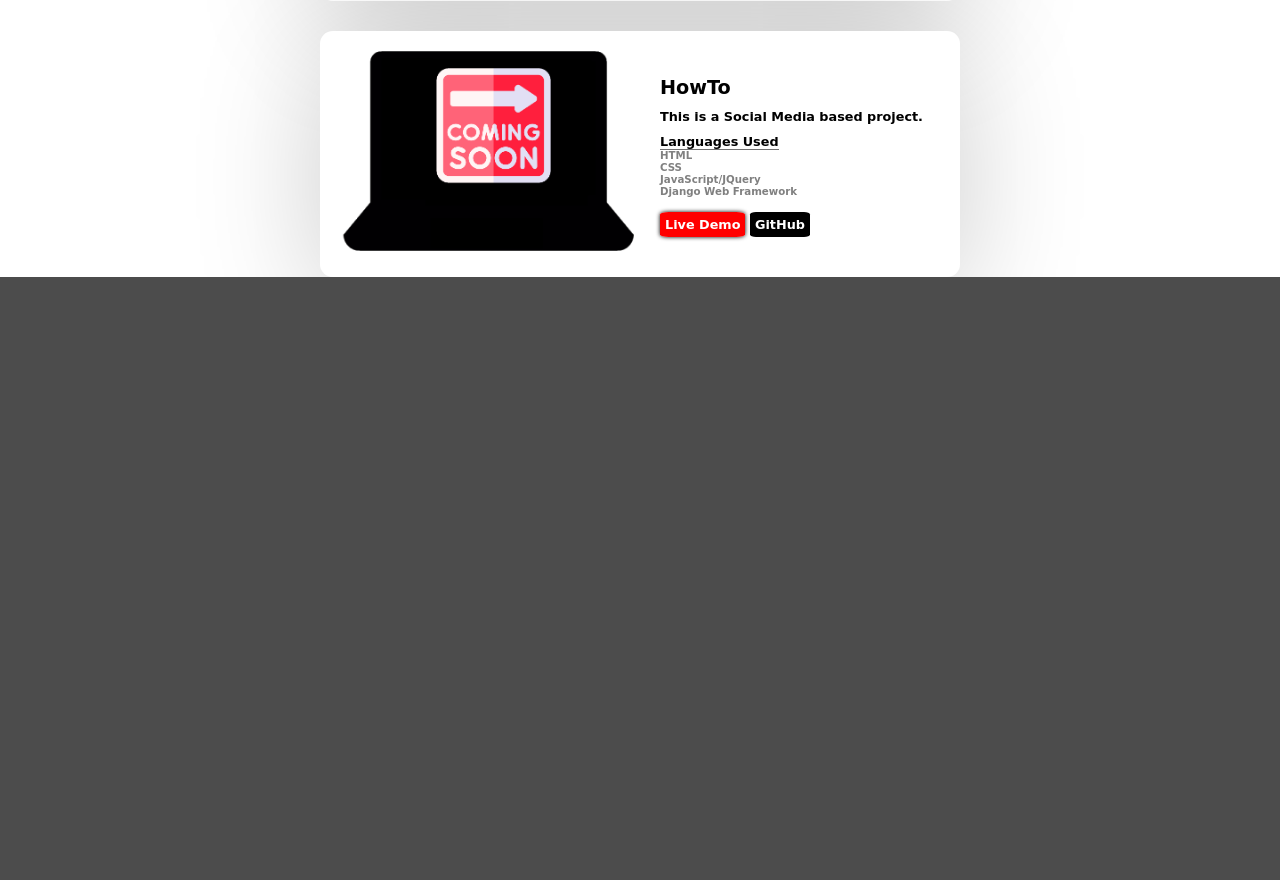
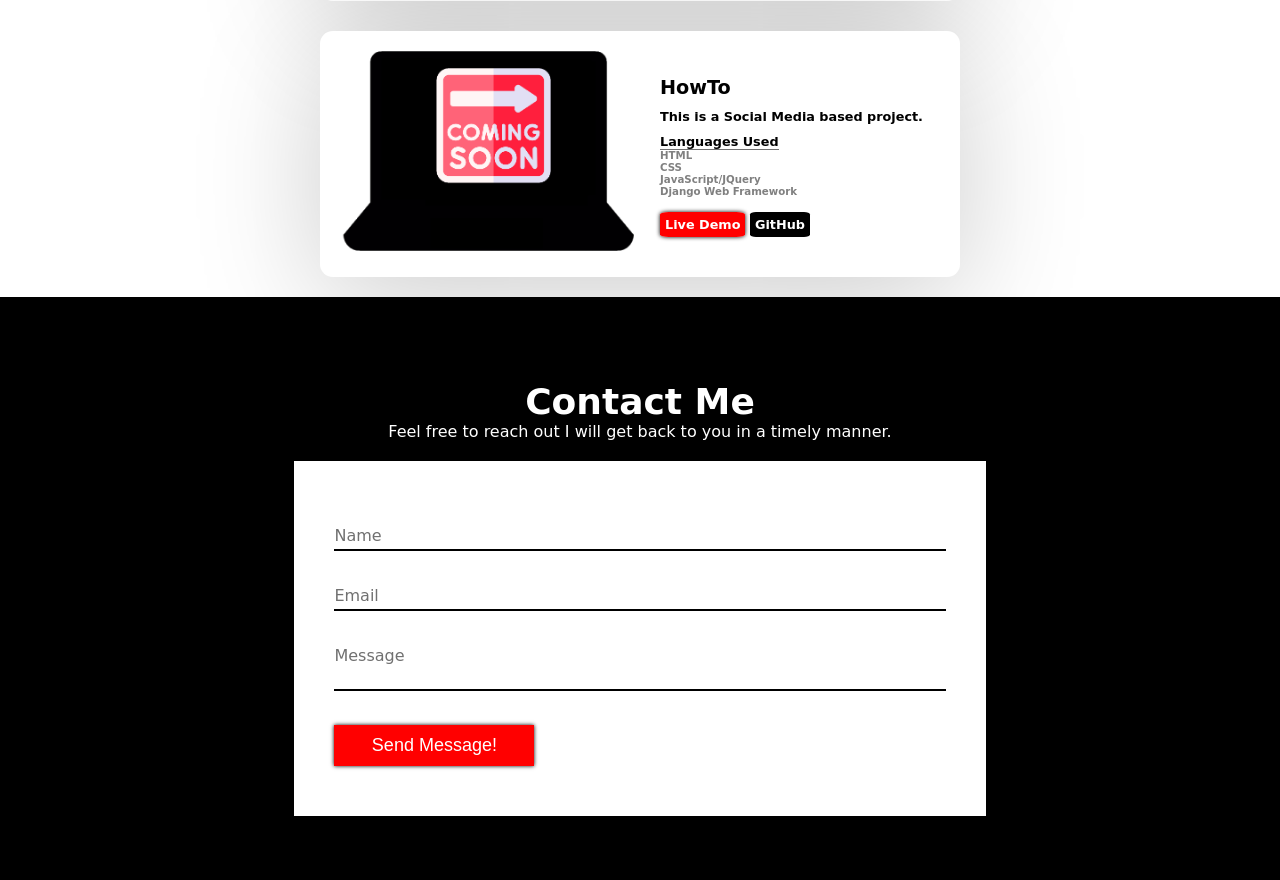
Before and after one commit to SosaTheHustler/My-Portfolio, a PHP site: page / in a window 1280 px wide. Shown: the part 1204-2084 px from the top of the page. Before the commit the page ends 1481 px from the top, so only its background shows below. Run offline with PHP 8.4, Linux system fonts and the light colour scheme.

Commit message:
added contact section

```diff
--- a/index.html
+++ b/index.html
@@ -22,9 +22,9 @@
         </div>
 
         <ul class="menu">
-            <li class="nav_item"><a href='#'>Resume</a></li>
+            <li class="nav_item"><a href=''>Resume</a></li>
             <li class="nav_item"><a href='#projects'>Projects</a></li>
-            <li class="nav_item"><a href='#'>Contact</a></li>
+            <li class="nav_item"><a href='#contact'>Contact</a></li>
         </ul>
         <div class="burger">
             <div class="line1"></div>
@@ -77,6 +77,32 @@
             </div>
         </div>
     </div>
+
+    <div id="contact">
+        <div class="content">
+            <h2>Contact Me</h2>
+            <p>Feel free to reach out I will get back to you in a timely manner.</p>
+        </div>
+        <div class="contact-form">
+            <form action="https://formsubmit.co/arcane1241@gmail.com" method="POST">
+                <div class="input-box">
+                    <input type="text" name='Name' required>
+                    <span>Name</span>
+                </div>
+                <div class="input-box">
+                    <input type="text" name='Email' required>
+                    <span>Email</span>
+                </div>
+                <div class="input-box">
+                    <textarea required name='Message'></textarea>
+                    <span>Message</span>
+                </div>
+                <div class="input-box">
+                    <input type="submit" name='' value='Send Message!'>
+                </div>
+            </form>
+        </div>
+    </div>
     <script src="app.js"></script>
 </body>
 </html>
--- a/styles.css
+++ b/styles.css
@@ -224,6 +224,90 @@
     color: gray;
 }
 
+/*****************
+CONTACT
+*************/
+
+#contact{
+    position: relative;
+    width: 100%;
+    margin-top: 90px;
+    display: flex;
+    justify-content: center;
+    align-items: center;
+    flex-direction: column;
+    padding: 5vw;
+    background-color: black;
+    color: black;
+}
+
+#contact .content{
+    max-width: 800px;
+    text-align: center;
+    color: white;
+    padding: 20px;
+    font-size: 18x;
+}
+
+#contact .content h2{
+    font-size: 36px;
+    font-weight: bold;
+}
+
+.contact-form{
+    width: 60%;
+    padding: 40px;
+    background: white;
+}
+
+.contact-form .input-box{
+    position: relative;
+    width: 100%;
+    margin-top: 10px;
+}
+
+.contact-form .input-box input,
+.contact-form .input-box textarea{
+    width: 100%;
+    padding: 5px 0;
+    font-size: 16px;
+    margin: 10px 0;
+    border: none;
+    border-bottom: 2px solid black;
+    outline: none;
+    resize: none;
+}
+
+.contact-form .input-box span{
+    position: absolute;
+    left: 0;
+    padding: 5px 0;
+    font-size: 16px;
+    margin: 10px 0;
+    pointer-events: none;
+    transition: 0.5s;
+    color: #707070;
+}
+
+.contact-form .input-box input:focus ~ span,
+.contact-form .input-box input:valid ~ span,
+.contact-form .input-box textarea:focus ~ span,
+.contact-form .input-box textarea:valid ~ span{
+    color: red;
+    font-size: 12px;
+    transform: translateY(-20px);
+}
+
+.contact-form .input-box input[type='submit']{
+    width: 200px;
+    background: red;
+    color: white;
+    border: none;
+    cursor: pointer;
+    padding: 10px;
+    font-size: 18px;
+    box-shadow: 0px 0px 4px rgb(0, 0, 0);
+}
 @media screen and (max-width: 1000px){
     .intro{
         font-size: 8vw;
@@ -359,6 +443,9 @@
     .menu-closed{
         transform: translateX(100%);
     }
+    .contact-form{
+        width: 100%;
+    }
 }
 
 @keyframes navLinkFade{
```
